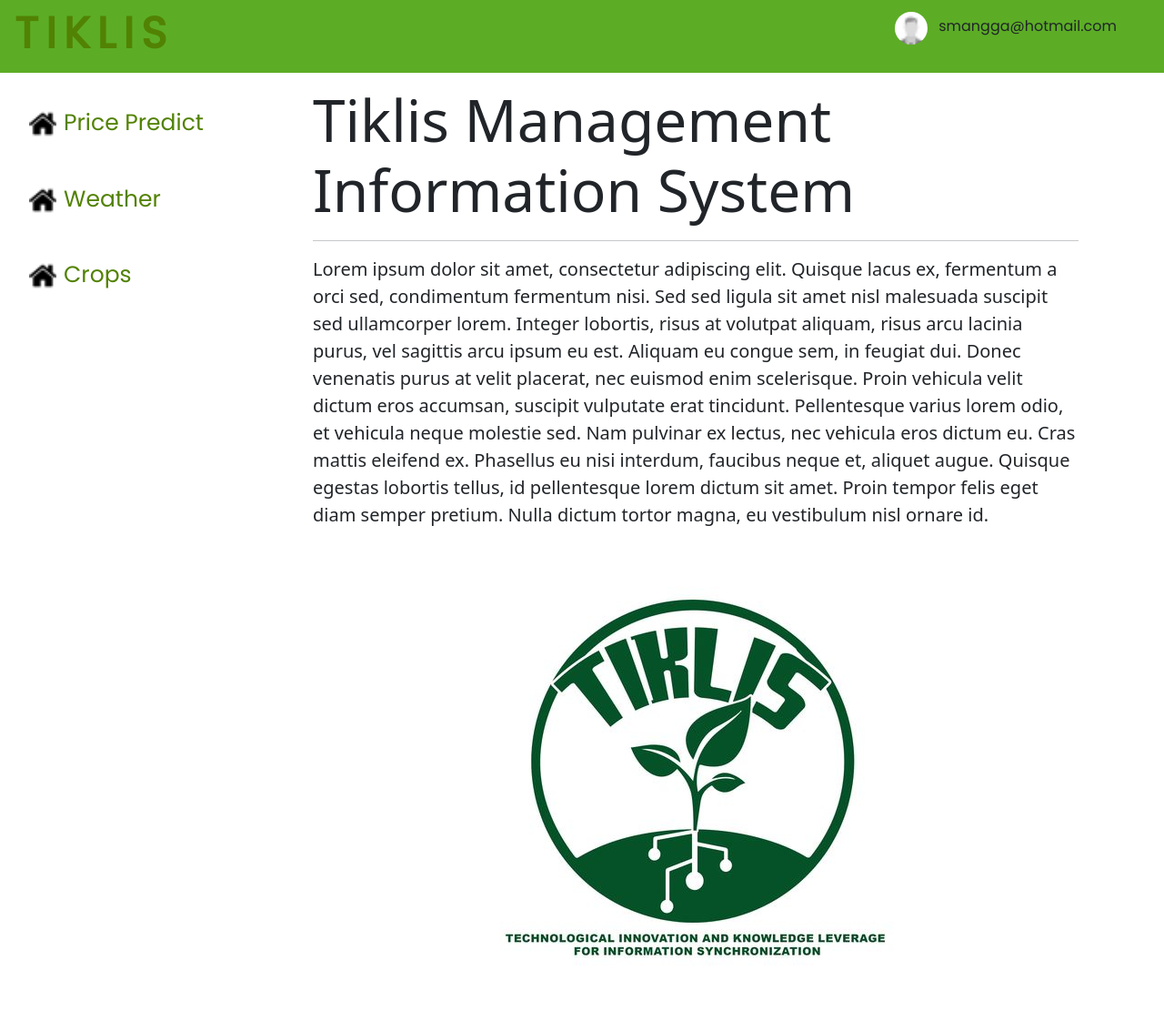
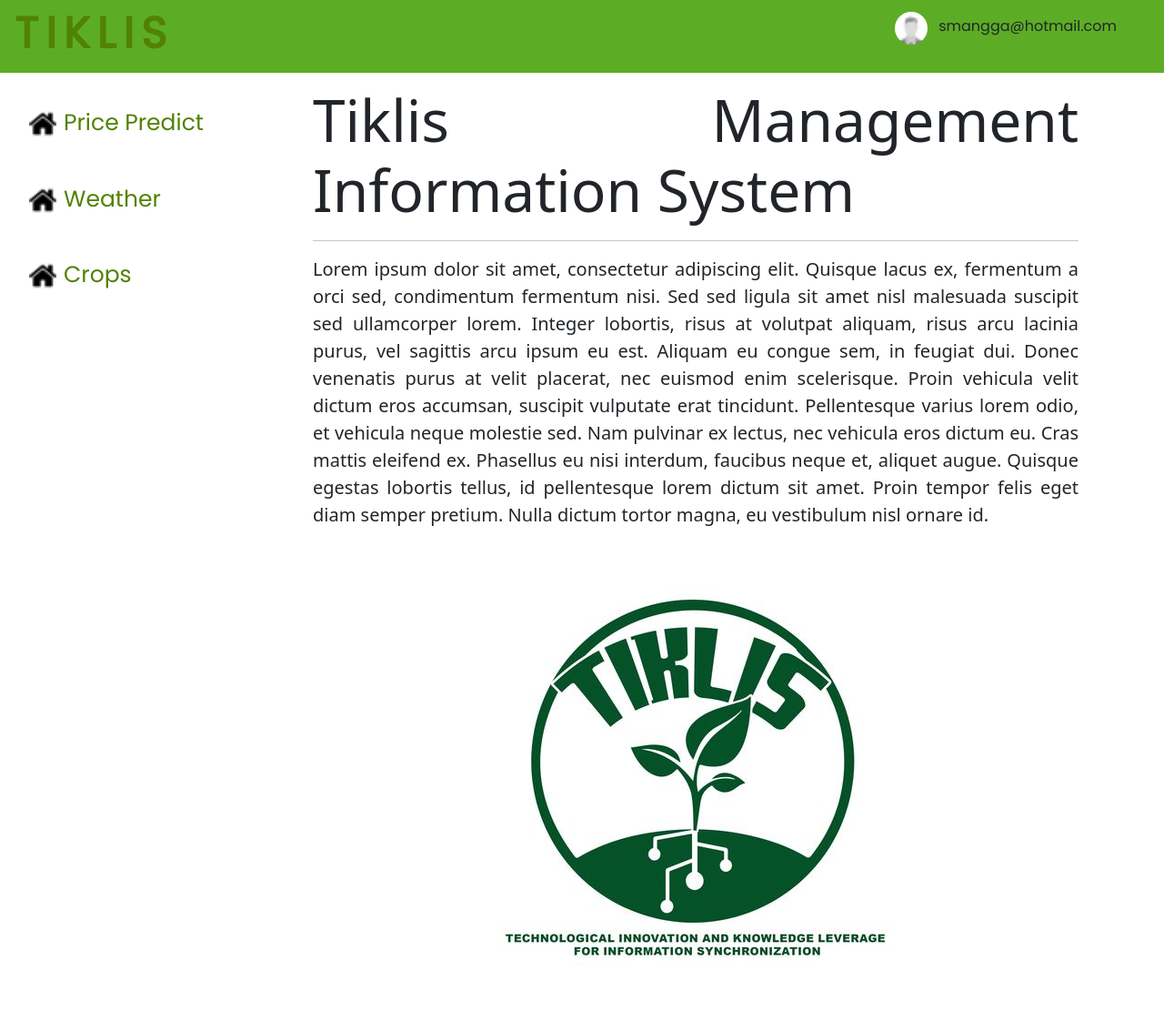
Before and after one commit to ellement95/Crop-Prediction, a Django app: page / in a window 1280 px wide. Shown: the top 1122 px of the page at 91% size. Run offline with Django 4.2, Linux system fonts and the light colour scheme.

Commit message:
justify text

```diff
--- a/Tiklis/test_project/main/static/style.css
+++ b/Tiklis/test_project/main/static/style.css
@@ -86,6 +86,7 @@ h1.fs-2 {
 
 .content-container {
   padding: 74px;
+  text-align:justify;
 }
 
 .container-md {
@@ -129,5 +130,3 @@ h1.fs-2 {
 .menu-item:hover img {
   display: none;
 }
-
-.
```
